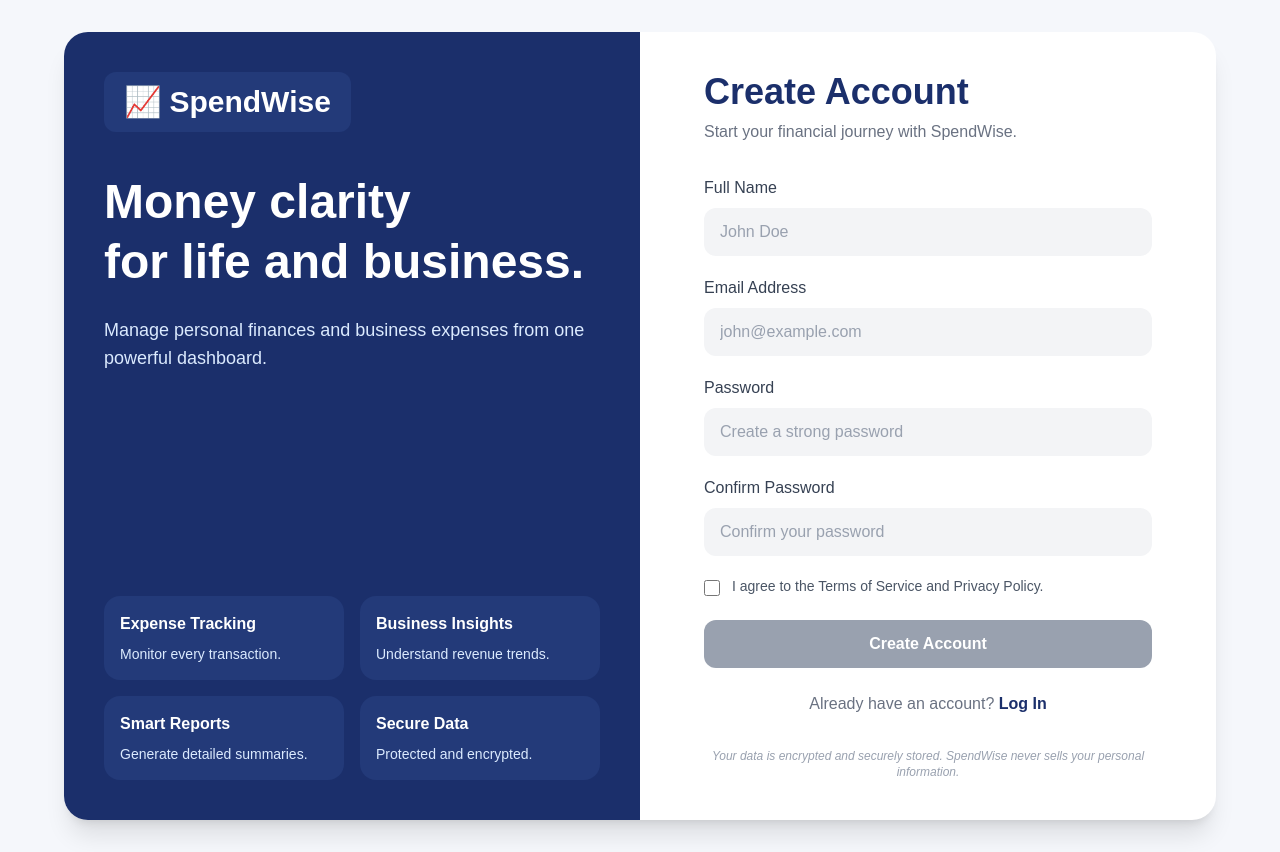
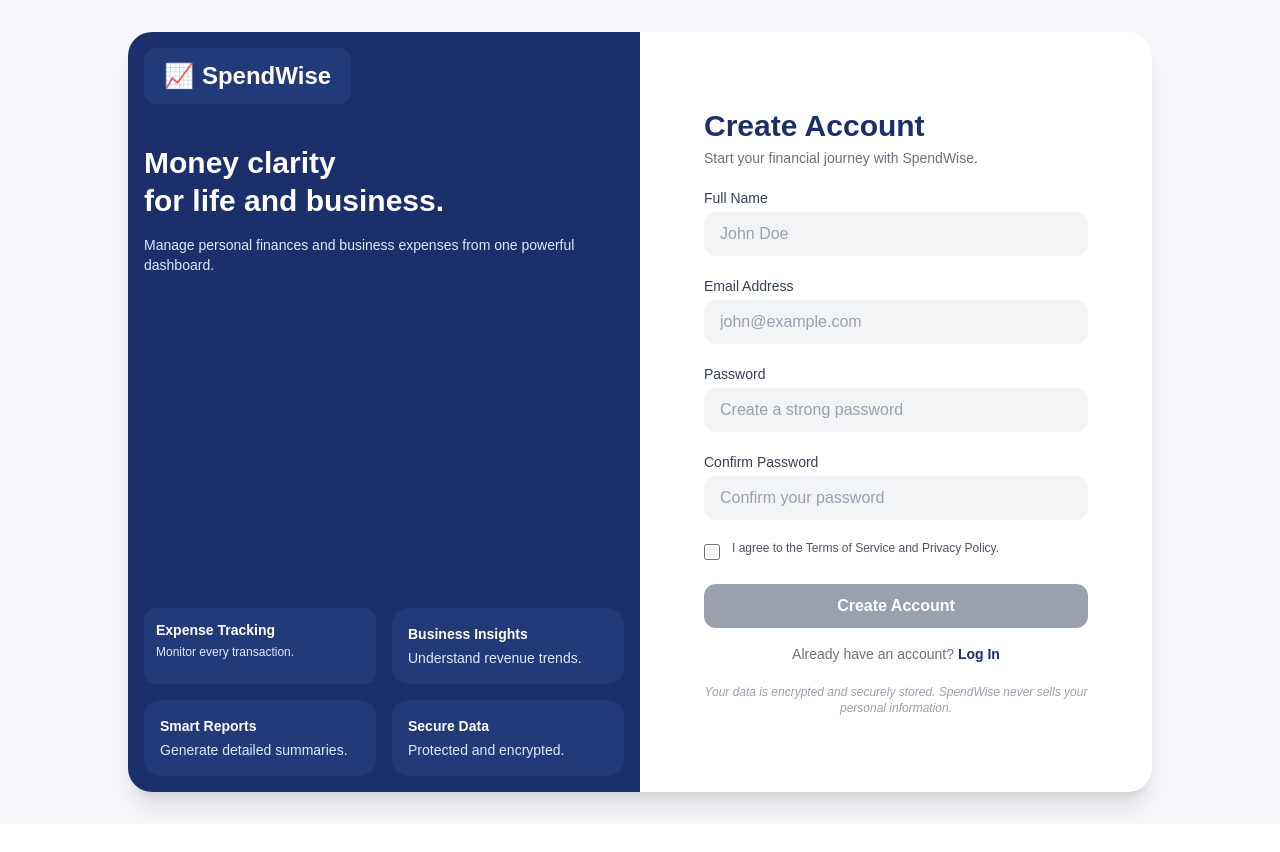
Before and after one commit to siddhibankar08-collab/expense-tracker, a Next.js app: page /sign_up in a window 1280 px wide. After the commit the page ends 824 px from the top, so only its background shows below. Built offline with nearby package versions, Linux system fonts and the light colour scheme.

Commit message:
latest updates

```diff
--- a/app/page.js
+++ b/app/page.js
@@ -51,11 +51,11 @@ export default function Home() {
           </p>
         </div>
 
-        <h1 className="text-4xl md:text-5xl lg:text-6xl font-extrabold mt-6 text-center text-slate-900 leading-tight">
+        <h1 className="text-2xl md:text-5xl lg:text-6xl font-extrabold mt-8 text-center text-slate-900 leading-tight">
           Track every dollar across your
         </h1>
 
-        <h1 className="text-4xl md:text-5xl lg:text-6xl font-extrabold text-[#052E67] mt-2 text-center leading-tight">
+        <h1 className="text-4xl md:text-5xl lg:text-6xl font-extrabold text-[#052E67] mt-1 text-center leading-tight">
           Life and Shops.
         </h1>
 
--- a/app/sign_up/page.js
+++ b/app/sign_up/page.js
@@ -35,41 +35,38 @@ export default function Home() {
 
   return (
     <div className="min-h-screen bg-[#F5F7FB] flex items-center justify-center px-6 py-8">
-      <div className="w-full max-w-6xl bg-white rounded-3xl overflow-hidden shadow-xl grid lg:grid-cols-2">
-
+<div className="w-full max-w-5xl h-[95vh] bg-white rounded-3xl overflow-hidden shadow-xl grid lg:grid-cols-2">
         {/* LEFT SIDE */}
-        <div className="bg-[#1B2F6B] text-white p-10 flex flex-col justify-between">
+        <div className="bg-[#1B2F6B] text-white p-4 flex flex-col justify-between">
           <div>
             <div className="inline-flex items-center bg-[#233A79] px-5 py-3 rounded-xl mb-10">
-              <span className="text-3xl mr-2">📈</span>
-              <span className="text-3xl font-bold">SpendWise</span>
+              <span className="text-2xl mr-2">📈</span>
+              <span className="text-2xl font-bold">SpendWise</span>
             </div>
 
-            <h1 className="text-5xl font-bold leading-tight mb-6">
+            <h1 className="text-3xl font-bold leading-tight mb-4">
               Money clarity
               <br />
               for life and business.
             </h1>
 
-            <p className="text-blue-100 text-lg">
+            <p className="text-blue-100 text-sm">
               Manage personal finances and business expenses
               from one powerful dashboard.
             </p>
           </div>
 
           <div className="grid grid-cols-2 gap-4 mt-12">
-            <div className="bg-[#233A79] rounded-2xl p-4">
-              <h3 className="font-semibold mb-2">
-                Expense Tracking
+            <div className="bg-[#233A79] rounded-xl p-3">
+              <h3 className="font-semibold text-sm mb-1">                Expense Tracking
               </h3>
-              <p className="text-sm text-blue-100">
+              <p className="text-xs text-blue-100">
                 Monitor every transaction.
               </p>
             </div>
 
             <div className="bg-[#233A79] rounded-2xl p-4">
-              <h3 className="font-semibold mb-2">
-                Business Insights
+              <h3 className="font-semibold text-sm mb-1">                Business Insights
               </h3>
               <p className="text-sm text-blue-100">
                 Understand revenue trends.
@@ -77,8 +74,7 @@ export default function Home() {
             </div>
 
             <div className="bg-[#233A79] rounded-2xl p-4">
-              <h3 className="font-semibold mb-2">
-                Smart Reports
+<h3 className="font-semibold text-sm mb-1">                Smart Reports
               </h3>
               <p className="text-sm text-blue-100">
                 Generate detailed summaries.
@@ -86,8 +82,7 @@ export default function Home() {
             </div>
 
             <div className="bg-[#233A79] rounded-2xl p-4">
-              <h3 className="font-semibold mb-2">
-                Secure Data
+<h3 className="font-semibold text-sm mb-1">                Secure Data
               </h3>
               <p className="text-sm text-blue-100">
                 Protected and encrypted.
@@ -97,21 +92,19 @@ export default function Home() {
         </div>
 
         {/* RIGHT SIDE */}
-        <div className="flex items-center justify-center p-10">
-          <div className="w-full max-w-md">
+        <div className="flex items-center justify-center p-4">
+          <div className="w-full max-w-sm">
 
-            <h2 className="text-4xl font-bold text-[#1B2F6B] mb-2">
+            <h2 className="text-3xl font-bold text-[#1B2F6B] mb-1">
               Create Account
             </h2>
 
-            <p className="text-gray-500 mb-8">
-              Start your financial journey with SpendWise.
+<p className="text-gray-500 text-sm mb-5">              Start your financial journey with SpendWise.
             </p>
 
             {/* Full Name */}
             <div className="mb-5">
-              <label className="block text-gray-700 font-medium mb-2">
-                Full Name
+<label className="block text-gray-700 text-sm font-medium mb-1">                Full Name
               </label>
 
               <input
@@ -119,14 +112,13 @@ export default function Home() {
                 value={fullName}
                 onChange={(e) => setFullName(e.target.value)}
                 placeholder="John Doe"
-                className="w-full bg-gray-100 text-gray-900 placeholder:text-gray-400 rounded-xl px-4 py-3 outline-none focus:ring-2 focus:ring-[#1B2F6B]"
+                className="w-full bg-gray-100 text-gray-900 placeholder:text-gray-400 rounded-xl px-4 py-2.5 outline-none focus:ring-2 focus:ring-[#1B2F6B]"
               />
             </div>
 
             {/* Email */}
             <div className="mb-5">
-              <label className="block text-gray-700 font-medium mb-2">
-                Email Address
+<label className="block text-gray-700 text-sm font-medium mb-1">                Email Address
               </label>
 
               <input
@@ -134,14 +126,13 @@ export default function Home() {
                 value={email}
                 onChange={(e) => setEmail(e.target.value)}
                 placeholder="john@example.com"
-                className="w-full bg-gray-100 text-gray-900 placeholder:text-gray-400 rounded-xl px-4 py-3 outline-none focus:ring-2 focus:ring-[#1B2F6B]"
+                className="w-full bg-gray-100 text-gray-900 placeholder:text-gray-400 rounded-xl px-4 py-2.5 outline-none focus:ring-2 focus:ring-[#1B2F6B]"
               />
             </div>
 
             {/* Password */}
             <div className="mb-5">
-              <label className="block text-gray-700 font-medium mb-2">
-                Password
+<label className="block text-gray-700 text-sm font-medium mb-1">                Password
               </label>
 
               <input
@@ -149,12 +140,11 @@ export default function Home() {
                 value={password}
                 onChange={(e) => setPassword(e.target.value)}
                 placeholder="Create a strong password"
-                className="w-full bg-gray-100 text-gray-900 placeholder:text-gray-400 rounded-xl px-4 py-3 outline-none focus:ring-2 focus:ring-[#1B2F6B]"
+                className="w-full bg-gray-100 text-gray-900 placeholder:text-gray-400 rounded-xl px-4 py-2.5 outline-none focus:ring-2 focus:ring-[#1B2F6B]"
               />
 
               {password.length > 0 && (
-                <div className="mt-3 space-y-1 text-sm">
-                  <p className={hasMinLength ? "text-green-600" : "text-red-500"}>
+<div className="mt-2 space-y-0.5 text-xs">                  <p className={hasMinLength ? "text-green-600" : "text-red-500"}>
                     {hasMinLength ? "✓" : "✗"} At least 8 characters
                   </p>
 
@@ -179,8 +169,7 @@ export default function Home() {
 
             {/* Confirm Password */}
             <div className="mb-5">
-              <label className="block text-gray-700 font-medium mb-2">
-                Confirm Password
+<label className="block text-gray-700 text-sm font-medium mb-1">                Confirm Password
               </label>
 
               <input
@@ -190,7 +179,7 @@ export default function Home() {
                   setConfirmPassword(e.target.value)
                 }
                 placeholder="Confirm your password"
-                className="w-full bg-gray-100 text-gray-900 placeholder:text-gray-400 rounded-xl px-4 py-3 outline-none focus:ring-2 focus:ring-[#1B2F6B]"
+                className="w-full bg-gray-100 text-gray-900 placeholder:text-gray-400 rounded-xl px-4 py-2.5 outline-none focus:ring-2 focus:ring-[#1B2F6B]"
               />
 
               {confirmPassword.length > 0 && (
@@ -219,15 +208,14 @@ export default function Home() {
                 className="h-4 w-4 mt-1 accent-[#1B2F6B]"
               />
 
-              <p className="text-sm text-gray-600">
-                I agree to the Terms of Service and Privacy Policy.
+<p className="text-xs text-gray-600">                I agree to the Terms of Service and Privacy Policy.
               </p>
             </div>
 
             {/* Button */}
             <button
               disabled={!canCreateAccount}
-              className={`w-full py-3 rounded-xl font-semibold text-white transition-all duration-300 ${
+              className={`w-full py-2.5 rounded-xl font-semibold text-white transition-all duration-300 ${
                 canCreateAccount
                   ? "bg-[#1B2F6B] hover:bg-[#142252] hover:shadow-lg"
                   : "bg-gray-400 cursor-not-allowed"
@@ -237,16 +225,15 @@ export default function Home() {
             </button>
 
             {/* Login */}
-            <p className="text-center text-gray-500 mt-6">
-              Already have an account?{" "}
+<p className="text-center text-sm text-gray-500 mt-4">              Already have an account?{" "}
               <span className="text-[#1B2F6B] font-semibold cursor-pointer hover:underline">
                 Log In
               </span>
             </p>
 
             {/* Privacy */}
-            <div className="mt-8 text-center">
-              <p className="text-xs text-gray-400 italic">
+<div className="mt-5 text-center">
+                <p className="text-xs text-gray-400 italic">
                 Your data is encrypted and securely stored.
                 SpendWise never sells your personal information.
               </p>
```
Also changed, not shown: app/reset/page.js (added, +113 -0 lines).
